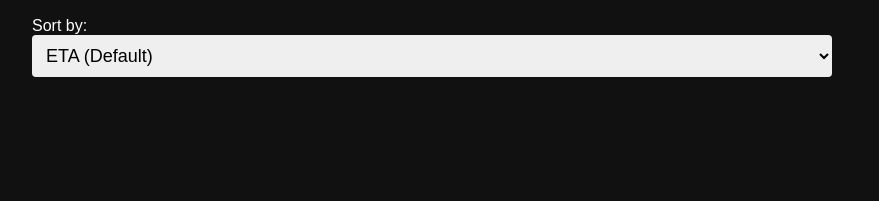
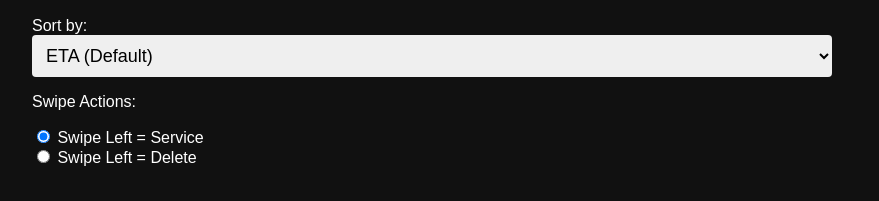
Before and after one commit to dsstaub/Flight-tracker-light, a plain HTML site: page index.html in a window 1280 px wide. Both pictures are taken after a click on the button "Toggle filter menu". Shown: the part 115-316 px from the top of the page, without its empty margins (208-1087 px from the left). Drawn offline with Linux system fonts and the light colour scheme.

Commit message:
Update index.html

```diff
--- a/index.html
+++ b/index.html
@@ -30,6 +30,12 @@
         <option value="aircraftType">Aircraft</option>
         <option value="status">Flight Status</option>
       </select>
+
+      <div class="swipe-settings">
+        <p>Swipe Actions:</p>
+        <label><input type="radio" name="swipe" value="left-service" checked /> Swipe Left = Service</label><br>
+        <label><input type="radio" name="swipe" value="left-delete" /> Swipe Left = Delete</label>
+      </div>
     </div>
 
     <div id="flight-list" class="card-list"></div>
```
